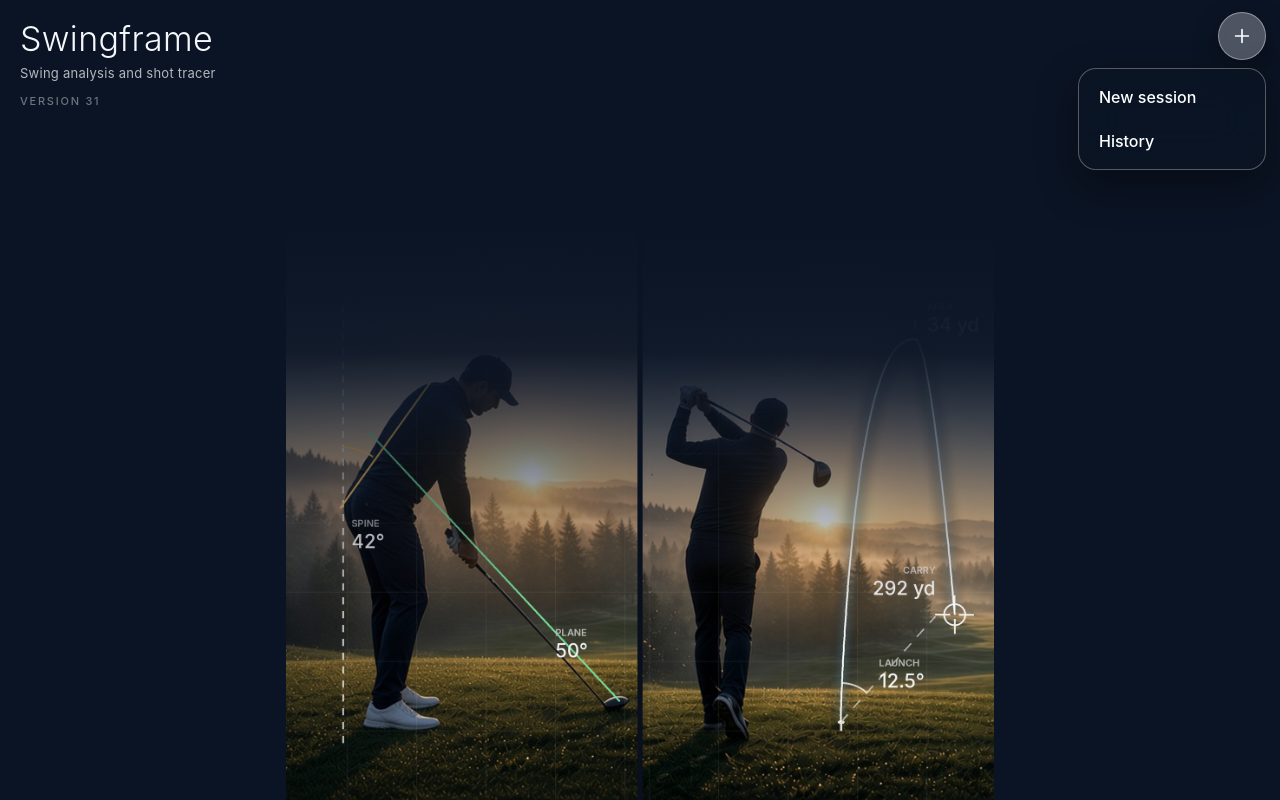
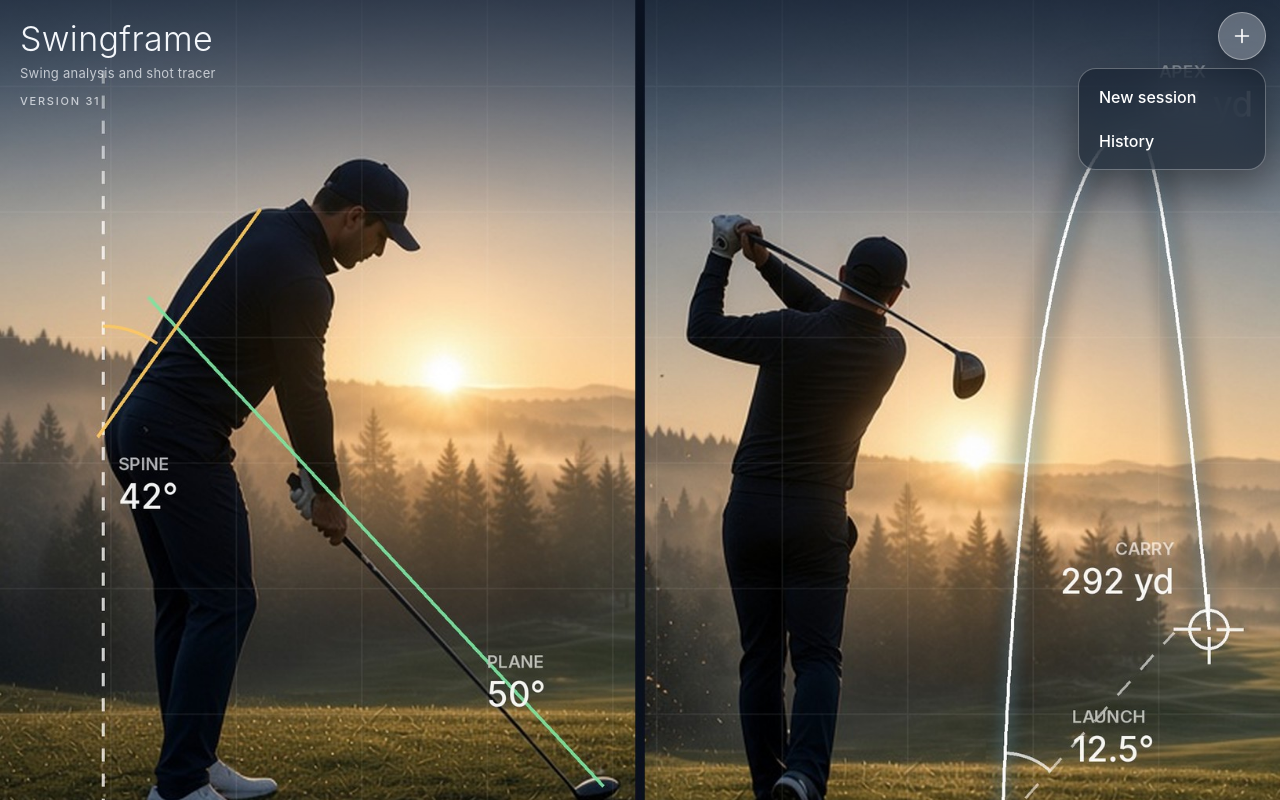
Before and after one commit to scottleland-glitch/swingframe, a React (Vite) app: page / in a window 1280 px wide. Both pictures are taken after a click on the button "Menu". Built offline with nearby package versions, Linux system fonts and the light colour scheme; no server answers.

Commit message:
Fill the welcome screen with the pair photo and a light top scrim in version 31.
Co-authored-by: scottleland <scottleland@gmail.com>

```diff
--- a/src/styles.css
+++ b/src/styles.css
@@ -1395,33 +1395,34 @@ textarea { resize: vertical; }
 .welcome {
   position: relative;
   overflow: hidden;
+  height: 100dvh;
   background: #0b1424;
   color: #f4f7fb;
 }
 .welcome-hero {
   position: absolute;
   z-index: 0;
+  inset: 0;
+  width: 100%;
+  height: 100%;
+  object-fit: cover;
+  /* The pair is wider than a phone. Cover crops the outer edges; keep the divider in the middle. */
+  object-position: center center;
+  pointer-events: none;
+  user-select: none;
+}
+.welcome-fade {
+  position: absolute;
+  z-index: 1;
+  top: 0;
   left: 0;
   right: 0;
-  bottom: 0;
-  width: 100%;
-  max-height: 78%;
-  object-fit: contain;
-  object-position: center bottom;
-  pointer-events: none;
-  user-select: none;
-}
-.welcome-fade {
-  position: absolute;
-  z-index: 1;
-  inset: 0;
+  height: 28%;
   background: linear-gradient(
     180deg,
-    #0b1424 0%,
-    #0b1424 26%,
-    rgba(11, 20, 36, 0.94) 44%,
-    rgba(11, 20, 36, 0.4) 62%,
-    rgba(11, 20, 36, 0) 76%
+    rgba(11, 20, 36, 0.55) 0%,
+    rgba(11, 20, 36, 0.22) 52%,
+    rgba(11, 20, 36, 0) 100%
   );
   pointer-events: none;
 }
@@ -1455,7 +1456,7 @@ textarea { resize: vertical; }
   font-weight: 500;
   letter-spacing: 0.16em;
   text-transform: uppercase;
-  color: rgba(244, 247, 251, 0.42);
+  color: rgba(244, 247, 251, 0.72);
 }
 .welcome-actions {
   position: absolute;
```
Also changed, not shown: 1 other file (tests, documents, lock files or other folders).
